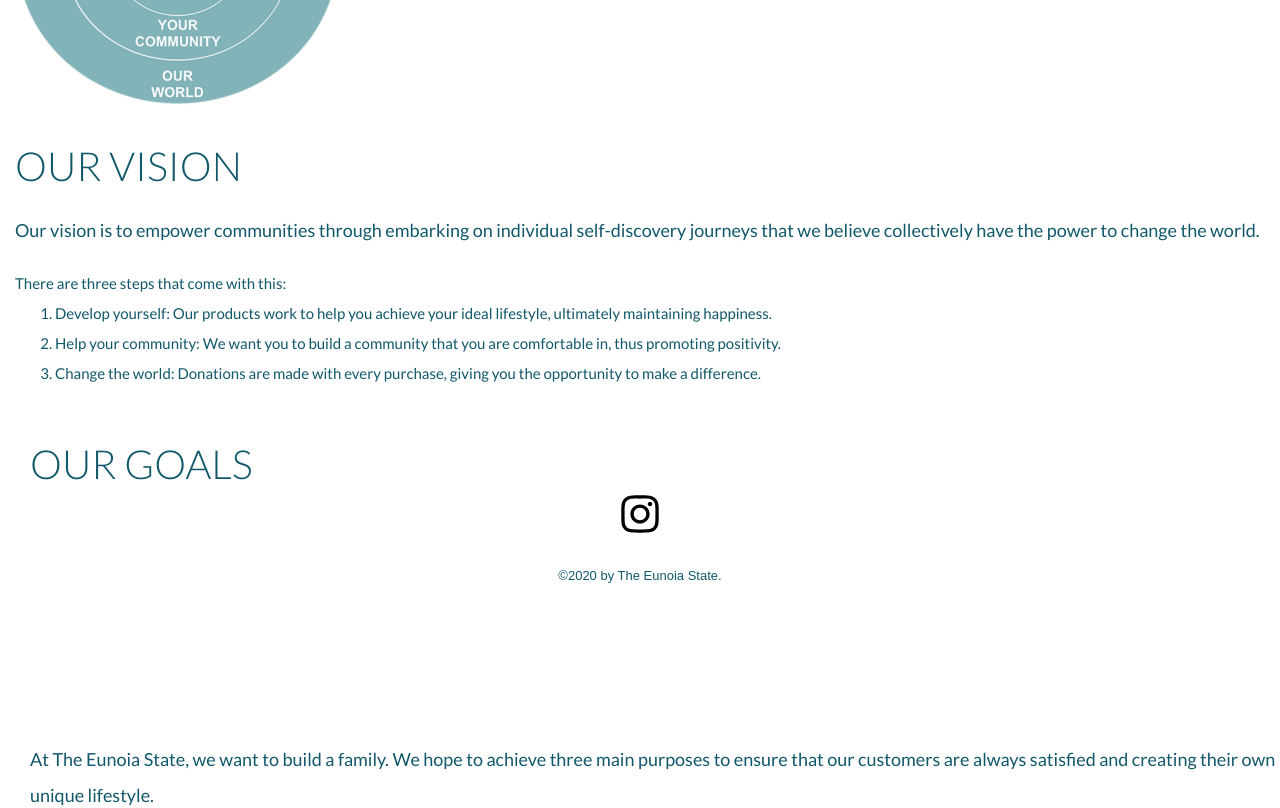
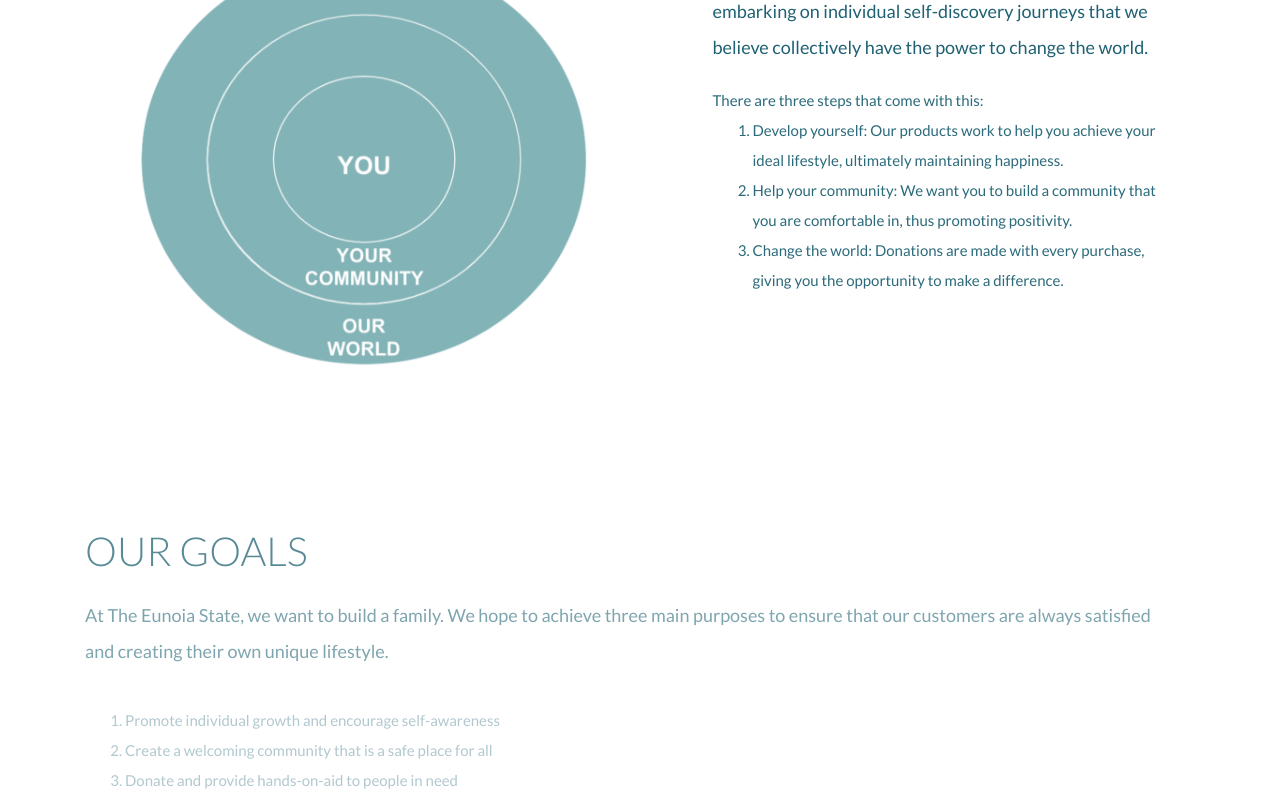
Before and after one commit to yalozairi/theeunoiastate, a React (Create React App) app: page /about in a window 1280 px wide. Shown: the part 1760-2568 px from the top of the page. Built offline with nearby package versions, Linux system fonts and the light colour scheme; a web font is replaced by a local one.

Commit message:
about page near complete

```diff
--- a/package.json
+++ b/package.json
@@ -6,6 +6,7 @@
     "@testing-library/jest-dom": "^4.2.4",
     "@testing-library/react": "^9.3.2",
     "@testing-library/user-event": "^7.1.2",
+    "aos": "^2.3.4",
     "bootstrap": "^4.5.2",
     "react": "^16.13.1",
     "react-dom": "^16.13.1",
@@ -14,6 +15,7 @@
     "react-router": "^5.2.0",
     "react-router-dom": "^5.2.0",
     "react-scripts": "3.4.3",
+    "react-scroll": "^1.8.1",
     "styled-components": "^5.1.1"
   },
   "scripts": {
--- a/src/components/About/VisionList.js
+++ b/src/components/About/VisionList.js
@@ -3,26 +3,31 @@ import React from "react";
 const VisionList = () => {
   return (
     <>
-      <p className="Title">OUR VISION</p>
-      <p className="Body">
-        Our vision is to empower communities through embarking on individual
-        self-discovery journeys that we believe collectively have the power to
-        change the world.
+      <p data-aos="fade" data-aos-duration="1" className="Title">
+        OUR VISION
       </p>
-      <p className="Steps">
+      <p data-aos="fade" data-aos-delay="600" className="Body">
+        Our vision is to empower communities through <br />
+        embarking on individual self-discovery journeys that we <br />
+        believe collectively have the power to change the world.
+      </p>
+      <p data-aos="fade" data-aos-delay="900" className="Steps">
         There are three steps that come with this:
         <ol>
           <li>
-            Develop yourself: Our products work to help you achieve your ideal
-            lifestyle, ultimately maintaining happiness.
+            Develop yourself: Our products work to help you achieve your
+            <br />
+            ideal lifestyle, ultimately maintaining happiness.
           </li>
           <li>
-            Help your community: We want you to build a community that you are
-            comfortable in, thus promoting positivity.
+            Help your community: We want you to build a community that
+            <br />
+            you are comfortable in, thus promoting positivity.
           </li>
           <li>
-            Change the world: Donations are made with every purchase, giving you
-            the opportunity to make a difference.
+            Change the world: Donations are made with every purchase,
+            <br />
+            giving you the opportunity to make a difference.
           </li>
         </ol>
       </p>
--- a/src/components/About/index.js
+++ b/src/components/About/index.js
@@ -1,4 +1,4 @@
-import React from "react";
+import React, { useEffect } from "react";
 import { Helmet } from "react-helmet";
 import {
   TitleWrapper,
@@ -14,8 +14,17 @@ import {
 import beach from "../../assets/dominik-schroder-ivieBAESVWM-unsplash.png";
 import chart from "../../assets/Chart.png";
 import VisionList from "./VisionList";
+import Aos from "aos";
+import "aos/dist/aos.css";
+//TODO: LONGER FADE ANIMATIONS
+//TODO: ASK IF ANIMATIONS STAY OR GO
+import { Link } from "react-scroll";
 
 const About = () => {
+  useEffect(() => {
+    Aos.init({ duration: 3000 });
+  }, []);
+
   return (
     <div>
       <Helmet>
@@ -25,37 +34,42 @@ const About = () => {
         <p className="Title">GET TO KNOW US</p>
         <p className="Body">
           Eunoia came to be in 2020 as a daily reminder to focus on what gives
-          us a fulfilled life. It is a way of proactive living while creating
-          change in the world.
+          us a fulfilled life.
+          <br />
+          It is a way of proactive living while creating change in the world.
         </p>
         <p className="Quote">
           Happiness is not something you find. Happiness is a by-product of a
           great lifestyle.
         </p>
         <MoreButtonStyled>
-          <a href="#more">Tell Me More</a>
+          <Link to="more" smooth={true}>
+            Tell Me More
+          </Link>
         </MoreButtonStyled>
       </TitleWrapper>
-      <BeachWrapper>
+      <BeachWrapper data-aos="fade">
         <Beach src={beach} alt="Beach" />
       </BeachWrapper>
-      <VisionWrapper id="more" className="container-fluid">
+      <VisionWrapper id="more" className="container">
         <div className="row">
           <LeftVisionWrapper className="col-m-6">
-            <ChartStyled src={chart} alt="Chart"></ChartStyled>
+            <ChartStyled src={chart} alt="Chart" data-aos="fade"></ChartStyled>
           </LeftVisionWrapper>
           <RightVisionWrapper className="col-m-6">
             <VisionList />
           </RightVisionWrapper>
         </div>
-        <GoalsWrapper className="row">
-          <p className="Title">Our Goals</p>
-          <p className="Body">
+        <GoalsWrapper className="row container">
+          <p data-aos="fade" data-aos-delay="1500" className="Title">
+            Our Goals
+          </p>
+          <p data-aos="fade" data-aos-delay="1800" className="Body">
             At The Eunoia State, we want to build a family. We hope to achieve
             three main purposes to ensure that our customers are always
             satisfied and creating their own unique lifestyle.
           </p>
-          <p className="Steps">
+          <p data-aos="fade" data-aos-delay="2100" className="Steps">
             <ol>
               <li>Promote individual growth and encourage self-awareness</li>
               <li>Create a welcoming community that is a safe place for all</li>
--- a/src/components/About/styles.js
+++ b/src/components/About/styles.js
@@ -19,11 +19,29 @@ export const TitleWrapper = styled.div`
       font-size: 72px;
       font-family: lato;
       font-weight: 300;
+      @keyframes fadeIn {
+        0% {
+          opacity: 0;
+        }
+        100% {
+          opacity: 1;
+        }
+      }
+      animation: fadeIn 2s forwards;
     }
     &.Body {
       color: ${(props) => props.theme.darkBlue};
       font-size: 20px;
       font-family: lato;
+      @keyframes fadeIn {
+        0% {
+          opacity: 0;
+        }
+        100% {
+          opacity: 1;
+        }
+      }
+      animation: fadeIn 3s forwards;
     }
     &.Quote {
       color: ${(props) => props.theme.darkBlue};
@@ -31,6 +49,15 @@ export const TitleWrapper = styled.div`
       font-family: lato;
       font-weight: 100px;
       margin-top: 20px;
+      @keyframes fadeIn {
+        0% {
+          opacity: 0;
+        }
+        100% {
+          opacity: 1;
+        }
+      }
+      animation: fadeIn 4s forwards;
     }
   }
 `;
@@ -42,6 +69,15 @@ export const MoreButtonStyled = styled.div`
   :hover {
     color: ${(props) => props.theme.white};
   }
+  @keyframes fadeIn {
+    0% {
+      opacity: 0;
+    }
+    100% {
+      opacity: 1;
+    }
+  }
+  animation: fadeIn 4s forwards;
   a {
     color: ${(props) => props.theme.darkBlue};
     background-color: ${(props) => props.theme.white};
@@ -64,23 +100,14 @@ export const BeachWrapper = styled.div`
 `;
 
 export const Beach = styled.img`
-  width: 100%;
+  width: 100vw;
   max-height: 640px;
   object-fit: cover;
-  @keyframes fadeIn {
-    0% {
-      opacity: 0;
-    }
-    100% {
-      opacity: 1;
-    }
-  }
-  animation: fadeIn 2s forwards;
-  /* TODO: ON SCROLL */
+  object-position: 50% 100%;
 `;
 
 export const VisionWrapper = styled.div`
-  height: 660px;
+  /* height: 660px; */
   width: 100%;
   background-color: ${(props) => props.theme.white};
   align-items: center;
@@ -88,17 +115,26 @@ export const VisionWrapper = styled.div`
 `;
 
 export const ChartStyled = styled.img`
-  width: auto;
-  height: 300px;
-  margin-left: auto;
+  width: 25vw;
+  min-width: 480px;
+  height: auto;
+  object-fit: contain;
 `;
 
 export const LeftVisionWrapper = styled.div`
-  margin: 15px;
+  margin-left: auto;
+  margin-right: auto;
+  margin-top: 130px;
 `;
 
 export const RightVisionWrapper = styled.div`
-  margin: 15px;
+  margin-right: auto;
+  margin-left: auto;
+  display: block;
+  align-items: center;
+  justify-content: center;
+  margin-top: auto;
+  margin-bottom: auto;
 
   p {
     text-align: left;
@@ -124,8 +160,7 @@ export const RightVisionWrapper = styled.div`
 `;
 
 export const GoalsWrapper = styled.div`
-  margin: 15px;
-  height: 1000px;
+  margin-top: 120px; /* height: 1000px; */
   width: 100%;
   background-color: ${(props) => props.theme.white};
   p {
```
Also changed, not shown: src/assets/Chart.png, 1 other file (tests, documents, lock files or other folders).
